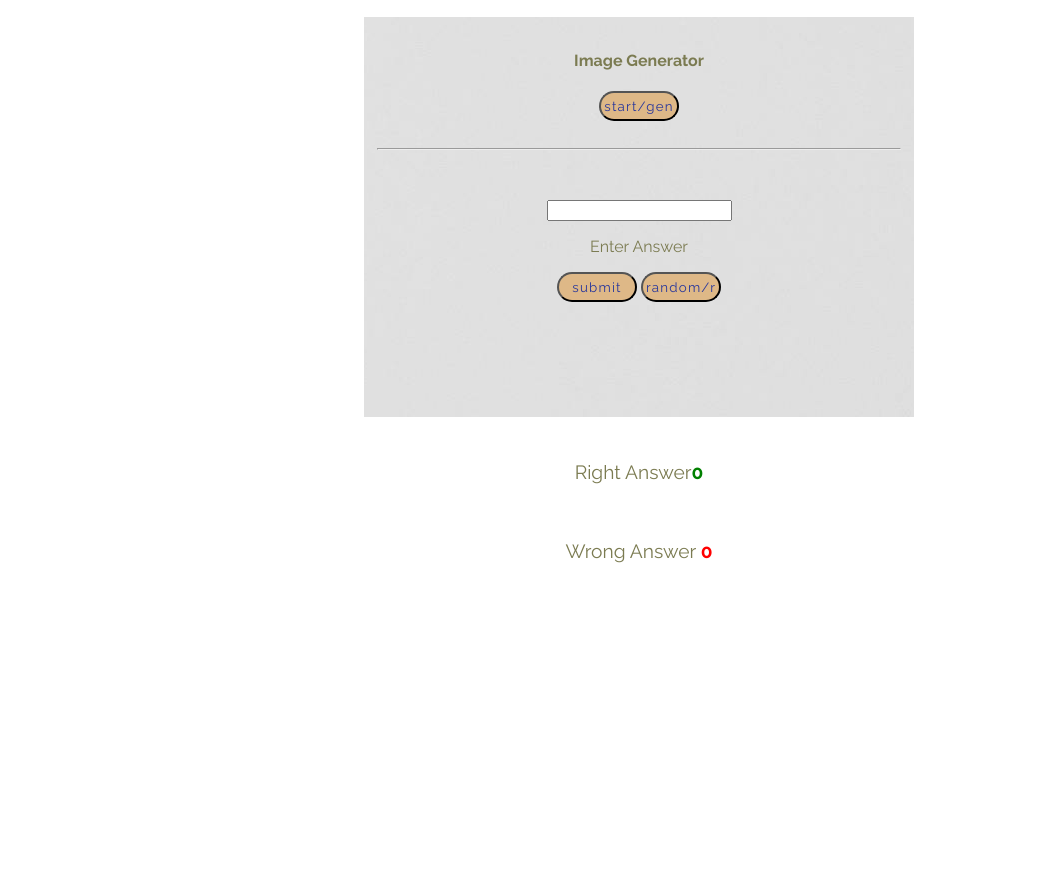
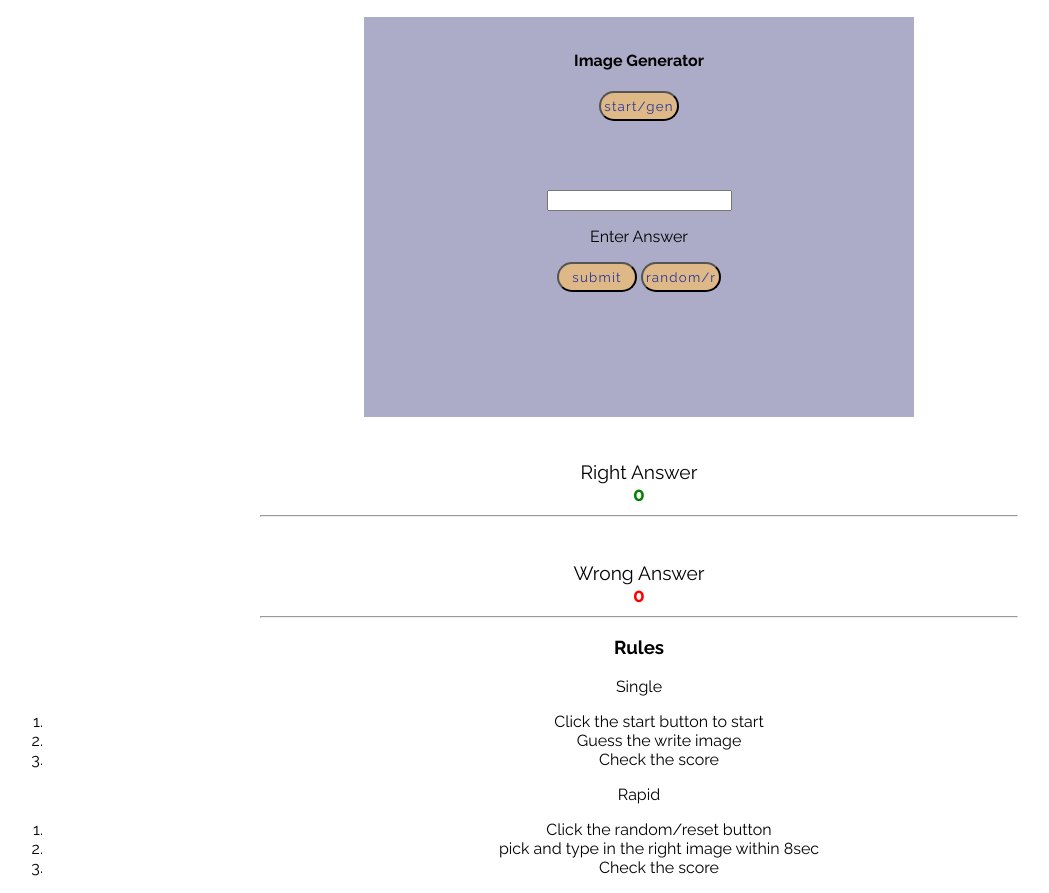
Before and after one commit to Ikenna-omeje/Guess-quizz, a plain HTML site: page index.html in a window 1280 px wide. Shown: the part 147-1040 px from the top of the page, without its empty margins (1-1050 px from the left). Before the commit the page ends 800 px from the top, so only its background shows below. Drawn offline with Linux system fonts and the light colour scheme.

Commit message:
added the rules section

```diff
--- a/asset/css/style.css
+++ b/asset/css/style.css
@@ -5,7 +5,7 @@ body {
     background-color: white;
     font-family: "Raleway", sans-serif;
     text-align: center;
-    color: hsl(59, 21%, 40%);
+    color: black;
     box-sizing: content-box;
 
 }
@@ -23,14 +23,14 @@ body {
 }
 .choice {
     margin-top: 10px;
-   margin-bottom: 20px;
+    margin-bottom: 20px;
     padding: auto;
 }
 /*main*/
 
 .control{
-    background-color: #acd4ee;
-    background: url(../image/pexels-sebastian-411207.jpg)no-repeat top center;
+    background-color: rgb(172, 172, 200);
+   /* background: url(../image/pexels-sebastian-411207.jpg)no-repeat top center;*/
     box-sizing: border-box;
     width: 85%;
     height: 65vh;
@@ -77,7 +77,7 @@ body {
     margin-top: 0em;
 
 }
-#button  {
+#button, #btn, #bttn   {
     width: 80px;
     height: 30px;
     border-radius: 20px;
@@ -91,7 +91,7 @@ body {
     background-color: burlywood;
 
 }
-#btn {
+/*#btn {
     width: 80px;
     height: 30px;
     border-radius: 20px;
@@ -117,7 +117,7 @@ body {
     padding: 0;
     margin-top: auto;
     background-color: burlywood;
-}
+}*/
 
 #button:active,
 #button:hover {
@@ -154,6 +154,7 @@ body {
     margin: 5px auto;
     width: 60%;
     font-size: 1.2rem;
+    flex-direction: column-reverse;
 }
 .scores {
     display: block;
@@ -174,8 +175,11 @@ body {
     font-weight: bold;
     padding-left: 0;
 }
+#rules{
+    text-align: center
+}
 
-.social-networks{
+/*.social-networks{
     footer {
         height: 100px;
         display: inline-block;
@@ -199,7 +203,7 @@ body {
 #networks {
     flex-direction: row-reverse;
 
-}
+}*/
 @media (max-width: 414px) {
     .controls-area {
         width: 100%;
@@ -213,9 +217,6 @@ body {
         height: 50px;
         font-size: 1.5rem;
     }
-
-
-
 
     .question-area {
         padding: 10% 0;
--- a/index.html
+++ b/index.html
@@ -10,7 +10,7 @@
 </head>
 
 <body>
-    <div id="Chess-quiz">
+    <div id="Guess-quiz">
         <img id="logo" src="asset/image/icons8-knight-100.png" alt="logo1">
         <h3 class="choice">Choose The Right Answer</h3>
     </div>
@@ -26,30 +26,7 @@
 
         <button id="button" onclick="handleClick">Start/gen</button>
         <br> <br>
-        <div class="image-Container" id="imageContainer">
-
-            <hr>
-        <!--< alt="bishop">-->
-
-
-
-
-        <!--<span id="image-container" align="center"></span>-->
-
-            <!--<ul class="name">
-                        <li>Magnus Carlsen</li>
-                        <li>Caruana Fabiano</li>
-                        <li>Nakamura Hikaru</li>
-                        <li>Nepomniachtchi Ian,</li>
-                        <li>Arjun Erigaisi</li>
-                        <li> Nodirbek Abdusattorov</li>
-                        <li>Gukesh Dommaraju</li>
-                        <li> Wesley So</li>
-                        <li>Praggnanandhaa Rameshbabu</li>
-                        <li>Wei Yi</li>
-                    </ul>-->
-
-        </div>
+        <div class="image-Container" id="imageContainer"></div>
 
         <div class="input-box">
             <input id="answer-box" type="text">
@@ -59,14 +36,31 @@
         </div>
 
     </div>
+    <div class="score-tally">
+        <p class="scores">Right Answer<br><span id="correct">0</span></P>
+            <hr>
+        <P class="scores">Wrong Answer<br><span id="incorrect">0</span></P>
+            <hr>
+    </div>
+    <div class="rules">
+        <h3>Rules</h3>
+        <p>Single</p>
+        <ol>
+            <li>Click the start button to start</li>
+            <li>Guess the write image</li>
+            <li>Check the score</li>
+        </ol>
+        <p>Rapid</p>
+        <ol>
+            <li>Click the random/reset button</li>
+            <li>pick and type in the right image within 8sec</li>
+            <li>Check the score</li>
+        </ol>
+
     </div>
 
-    <div class="score-tally">
 
-            <p class="scores">Right Answer<span id="correct">0</span></P>
 
-            <P class="scores">Wrong Answer <span id="incorrect">0</span></P>
-    </div>
 
 
 
```
Also changed, not shown: 1 other file.
